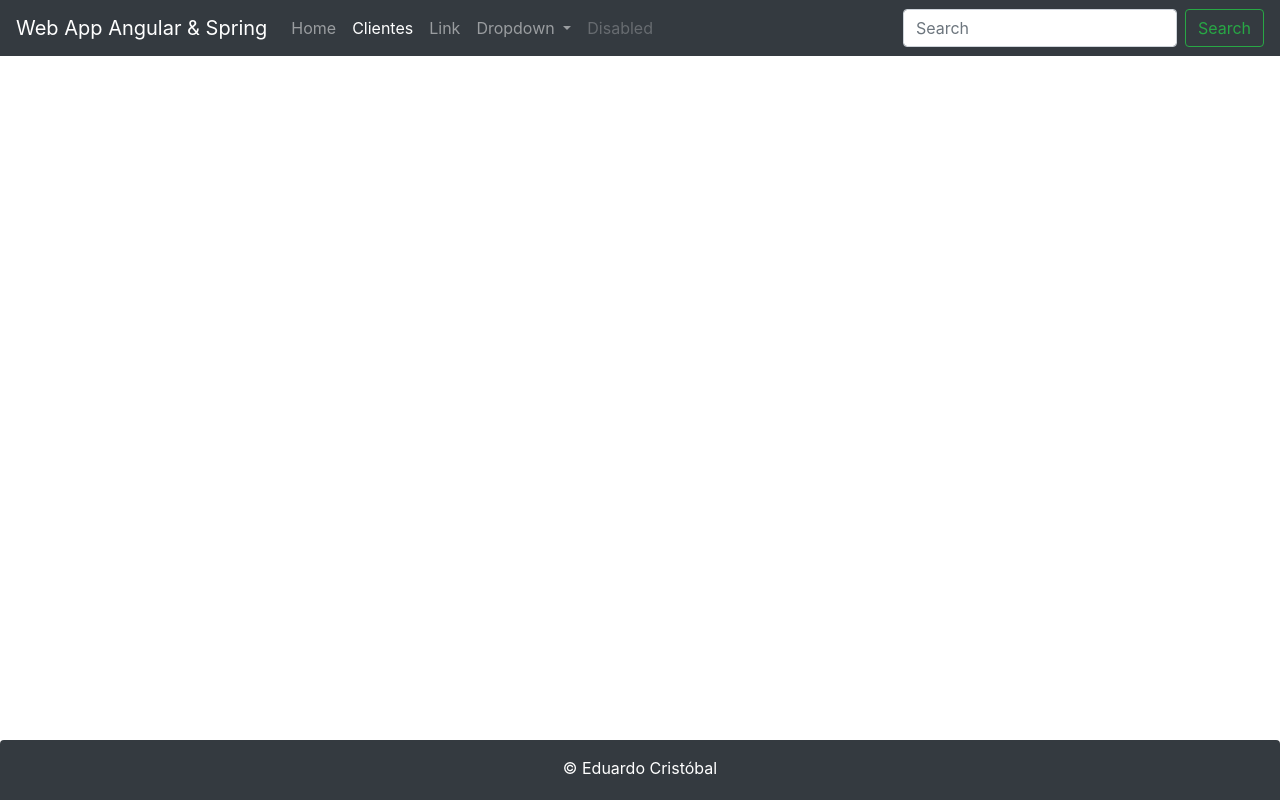
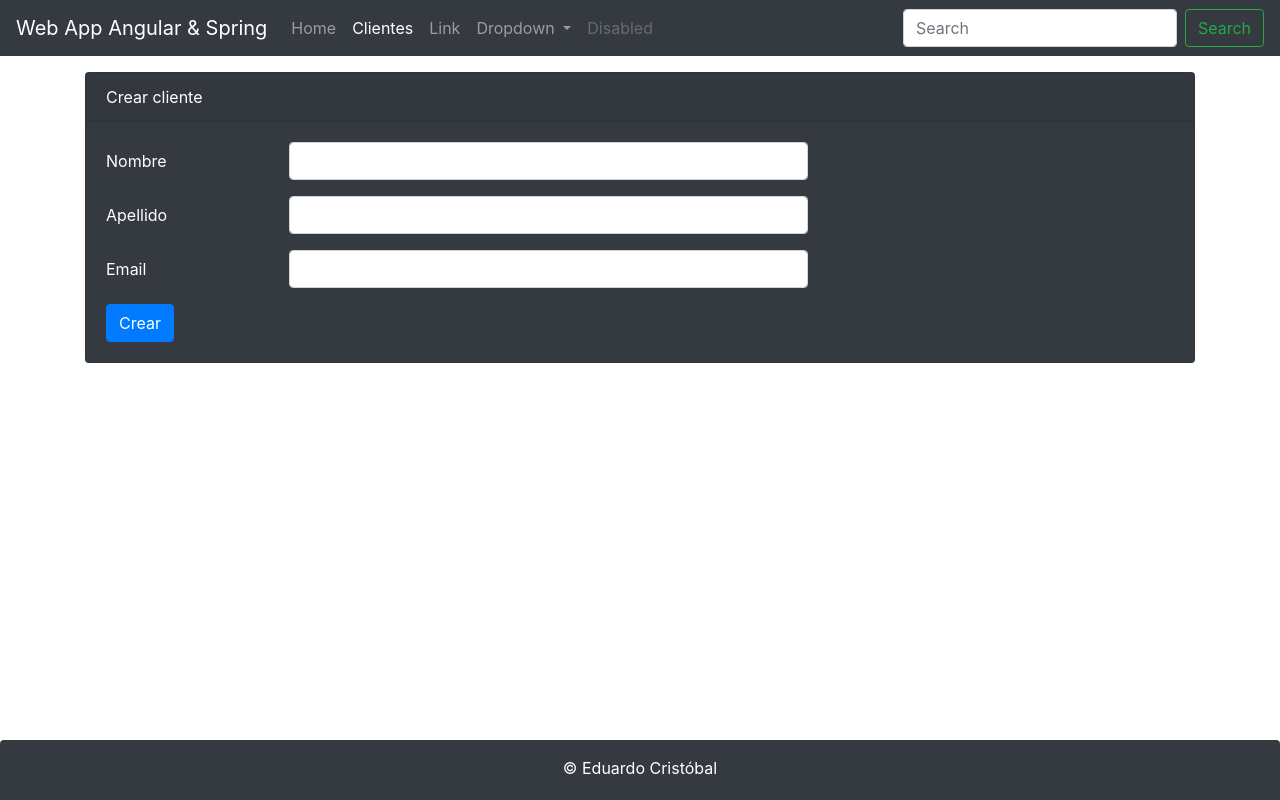
Before and after one commit to ecristobale/web-app-full-stack, an Angular app in the folder angular/clientes-app/: page /clientes/form in a window 1280 px wide. Before the commit this address led to /. Built offline with nearby package versions, Linux system fonts and the light colour scheme.

Commit message:
Form for client creation: but for now it only displays the client info in console.

```diff
--- a/angular/clientes-app/src/app/app-routing.module.ts
+++ b/angular/clientes-app/src/app/app-routing.module.ts
@@ -1,10 +1,12 @@
 import { NgModule } from '@angular/core';
 import { Routes, RouterModule } from '@angular/router';
 import { ClientesComponent } from './clientes/clientes.component';
+import { FormComponent } from './clientes/form.component';
 
 const routes: Routes = [
     { path: '', redirectTo: '/clientes', pathMatch: 'full' },
-    { path: 'clientes', component: ClientesComponent }
+    { path: 'clientes', component: ClientesComponent },
+    { path: 'clientes/form', component: FormComponent }
   ];
 
 @NgModule({
--- a/angular/clientes-app/src/app/app.component.html
+++ b/angular/clientes-app/src/app/app.component.html
@@ -1,6 +1,6 @@
 <app-header></app-header>
 
-<div class="container">
+<div class="container my-3">
   <router-outlet></router-outlet>
 </div>
 
--- a/angular/clientes-app/src/app/clientes/clientes.component.html
+++ b/angular/clientes-app/src/app/clientes/clientes.component.html
@@ -2,6 +2,11 @@
     <div class="card-header">Clientes</div>
     <div class="card-body text-primary">
         <h5 class="card-title">Listado de clientes</h5>
+
+        <div class="my-2 text-left">
+            <button class="btn btn-rounded btn-primary" type="button" [routerLink]="['/clientes/form']">Crear Cliente</button>
+        </div>
+
         <table class="table table-bordered table-striped">
             <thead>
                 <tr>
--- a/angular/clientes-app/src/app/clientes/clientes.component.ts
+++ b/angular/clientes-app/src/app/clientes/clientes.component.ts
@@ -4,8 +4,7 @@
 
 @Component({
   selector: 'app-clientes',
-  templateUrl: './clientes.component.html',
-  styleUrls: ['./clientes.component.css']
+  templateUrl: './clientes.component.html'
 })
 export class ClientesComponent implements OnInit {
 
--- /dev/null
+++ b/angular/clientes-app/src/app/clientes/form.component.html
@@ -0,0 +1,33 @@
+<div class="card bg-dark text-white">
+    <div class="card-header">{{ titulo }}</div>
+    <div class="card-body">
+
+        <form (ngSubmit) = "create()">
+            <div class="form-group row">
+                <label for="nombre" class="col-form-label col-sm-2">Nombre</label>
+                <div class="col-sm-6">
+                    <input type="text" class="form-control" [(ngModel)]="cliente.nombre" name="nombre">
+                </div>
+            </div>
+            <div class="form-group row">
+                <label for="apellido" class="col-form-label col-sm-2">Apellido</label>
+                <div class="col-sm-6">
+                    <input type="text" class="form-control" [(ngModel)]="cliente.apellido" name="apellido">
+                </div>
+            </div>
+            <div class="form-group row">
+                <label for="email" class="col-form-label col-sm-2">Email</label>
+                <div class="col-sm-6">
+                    <input type="text" class="form-control" [(ngModel)]="cliente.email" name="email">
+                </div>
+            </div>
+
+            <div class="from-group row">
+                <div class="col-sm-6">
+                    <button class="btn btn-primary" role="button">Crear</button>
+                </div>
+            </div>
+        </form>
+
+    </div>
+</div>
--- /dev/null
+++ b/angular/clientes-app/src/app/clientes/form.component.ts
@@ -0,0 +1,22 @@
+import { Component, OnInit } from '@angular/core';
+import { Cliente } from './cliente';
+
+@Component({
+  selector: 'app-form',
+  templateUrl: './form.component.html'
+})
+export class FormComponent implements OnInit {
+  private cliente: Cliente = new Cliente();
+  private titulo = 'Crear cliente';
+
+  constructor() { }
+
+  ngOnInit() {
+  }
+
+  create(): void {
+    console.log('Clicked');
+    console.log(this.cliente);
+  }
+
+}
```
Also changed, not shown: angular/clientes-app/src/app/app.module.ts (+6 -2 lines), angular/clientes-app/src/app/clientes/clientes.component.css (deleted). Lines whose indentation alone changed are shown as unchanged.
